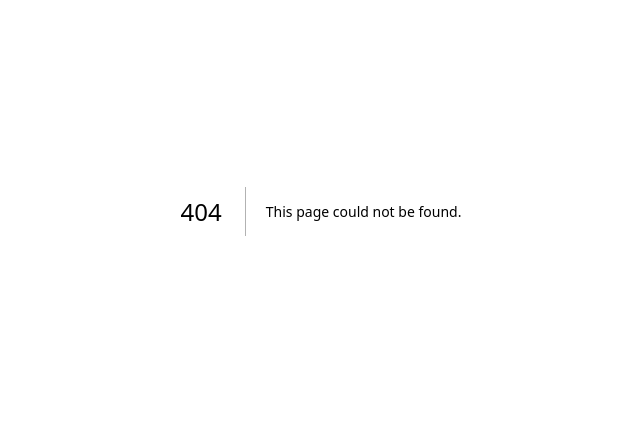
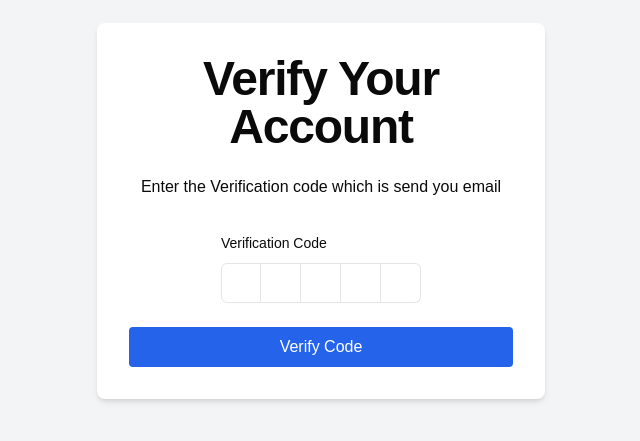
Before and after one commit to MuzamilHassan110/mstrymessage_nextjs, a Next.js app: page /verify-code/1 in a window 1280 px wide. Before the commit this address had no page. Shown: the part 189-630 px from the top of the page, without its empty margins (319-959 px from the left). Built offline with nearby package versions, Linux system fonts and the light colour scheme.

Commit message:
made route and page of verify-code

```diff
--- a/package.json
+++ b/package.json
@@ -21,6 +21,7 @@
     "bcrypt": "^5.1.1",
     "class-variance-authority": "^0.7.1",
     "clsx": "^2.1.1",
+    "input-otp": "^1.4.2",
     "lucide-react": "^0.473.0",
     "mongoose": "^8.9.5",
     "next": "15.1.4",
--- a/src/app/(auth)/sign-up/page.tsx
+++ b/src/app/(auth)/sign-up/page.tsx
@@ -79,7 +79,7 @@
           ? "You have successfully signed up!"
           : "Error signing up",
       });
-      router.replace(`/verify/${username}`);
+      router.replace(`/verify-code/${username}`);
       setIsSubmitting(false);
     } catch (error) {
       const axiosError = error as AxiosError<ApiResponse>;
--- /dev/null
+++ b/src/app/(auth)/verify-code/[username]/page.tsx
@@ -0,0 +1,112 @@
+"use client";
+import React from "react";
+import { useForm } from "react-hook-form";
+import { zodResolver } from "@hookform/resolvers/zod";
+import * as z from "zod";
+import { verifySchema } from "@/app/schemas/verifySchema";
+import axios from "axios";
+import { useParams, useRouter } from "next/navigation";
+import { useToast } from "@/hooks/use-toast";
+import {
+  InputOTP,
+  InputOTPGroup,
+  InputOTPSlot,
+} from "@/components/ui/input-otp";
+import {
+  Form,
+  FormControl,
+  FormField,
+  FormItem,
+  FormLabel,
+  FormMessage,
+} from "@/components/ui/form";
+
+const VerifyCode = () => {
+  const router = useRouter();
+  const params = useParams<{ username: string }>();
+  const { toast } = useToast();
+
+  const form = useForm<z.infer<typeof verifySchema>>({
+    resolver: zodResolver(verifySchema),
+    defaultValues: {
+      code: "",
+    },
+  });
+
+  const onSubmit = async (data: z.infer<typeof verifySchema>) => {
+    try {
+      const response = await axios.post("/api/verify-code", {
+        username: params.username,
+        code: data.code,
+      });
+      toast({
+        title: "Success",
+        description: response.data.message,
+      });
+      form.reset();
+      router.push("/dashboard");
+    } catch (error: any) {
+      toast({
+        title: "Error",
+        description: error.response?.data?.message || "Verification failed",
+      });
+    } finally {
+      form.reset();
+    }
+  };
+
+  return (
+    <div className="flex justify-center items-center min-h-screen bg-gray-100">
+      <div className="w-full max-w-md p-8 space-y-8 bg-white rounded-lg shadow-md">
+        <div className="text-center">
+          <h1 className="text-4xl font-extrabold tracking-tight lg:text-5xl mb-6">
+            Verify Your Account
+          </h1>
+          <p className="mb-4">
+            Enter the Verification code which is send you email
+          </p>
+        </div>
+        <Form {...form}>
+          <form
+            onSubmit={form.handleSubmit(onSubmit)}
+            className="space-y-6 flex flex-col justify-center items-center"
+          >
+            <FormField
+              control={form.control}
+              name="code"
+              render={({ field }) => (
+                <FormItem>
+                  <FormLabel>Verification Code</FormLabel>
+                  <FormControl>
+                    <InputOTP
+                      value={field.value}
+                      onChange={field.onChange}
+                      maxLength={5}
+                    >
+                      <InputOTPGroup>
+                        <InputOTPSlot index={0} />
+                        <InputOTPSlot index={1} />
+                        <InputOTPSlot index={2} />
+                        <InputOTPSlot index={3} />
+                        <InputOTPSlot index={4} />
+                      </InputOTPGroup>
+                    </InputOTP>
+                  </FormControl>
+                  <FormMessage />
+                </FormItem>
+              )}
+            />
+            <button
+              type="submit"
+              className="w-full px-4 py-2 text-white bg-blue-600 rounded hover:bg-blue-700"
+            >
+              Verify Code
+            </button>
+          </form>
+        </Form>
+      </div>
+    </div>
+  );
+};
+
+export default VerifyCode;
--- /dev/null
+++ b/src/app/api/verify-code/route.tsx
@@ -0,0 +1,31 @@
+import { ResponseHelper } from "@/app/helpers/ResponseHelper";
+import dbConnection from "@/app/lib/dbConnection";
+import UserModal from "@/app/models/user.modal";
+import { NextRequest } from "next/server";
+
+export async function POST(request: NextRequest) {
+  await dbConnection();
+  try {
+    const { username, code } = await request.json();
+    const decodedUsername = decodeURIComponent(username);
+    const user = await UserModal.findOne({ username: decodedUsername });
+    if (!user) {
+      return ResponseHelper.jsonResponse("User not found", 404);
+    }
+    if (user.verifyCode !== code) {
+      return ResponseHelper.jsonResponse("Verification code is incorrect", 401);
+    }
+    const updatedUser = await UserModal.findByIdAndUpdate(
+      user._id,
+      { isVerified: true },
+      { new: true }
+    );
+    if (!updatedUser) {
+      return ResponseHelper.jsonResponse("Failed to verify user", 404);
+    }
+    return ResponseHelper.jsonResponse("User verified successfully", 200);
+  } catch (error) {
+    console.error("error in Verify-code ", error);
+    return ResponseHelper.jsonResponse("error in Verify-code", 500);
+  }
+}
--- a/src/app/schemas/verifySchema.ts
+++ b/src/app/schemas/verifySchema.ts
@@ -1,5 +1,5 @@
 import { z } from "zod"
 
 export const verifySchema = z.object({
-    code: z.string().min(6, { message: " verification must be contain 6 digits" })
+    code: z.string().min(5, { message: " verification must be contain 5 digits" })
 })
--- /dev/null
+++ b/src/components/ui/input-otp.tsx
@@ -0,0 +1,71 @@
+"use client"
+
+import * as React from "react"
+import { OTPInput, OTPInputContext } from "input-otp"
+import { Dot } from "lucide-react"
+
+import { cn } from "@/lib/utils"
+
+const InputOTP = React.forwardRef<
+  React.ElementRef<typeof OTPInput>,
+  React.ComponentPropsWithoutRef<typeof OTPInput>
+>(({ className, containerClassName, ...props }, ref) => (
+  <OTPInput
+    ref={ref}
+    containerClassName={cn(
+      "flex items-center gap-2 has-[:disabled]:opacity-50",
+      containerClassName
+    )}
+    className={cn("disabled:cursor-not-allowed", className)}
+    {...props}
+  />
+))
+InputOTP.displayName = "InputOTP"
+
+const InputOTPGroup = React.forwardRef<
+  React.ElementRef<"div">,
+  React.ComponentPropsWithoutRef<"div">
+>(({ className, ...props }, ref) => (
+  <div ref={ref} className={cn("flex items-center", className)} {...props} />
+))
+InputOTPGroup.displayName = "InputOTPGroup"
+
+const InputOTPSlot = React.forwardRef<
+  React.ElementRef<"div">,
+  React.ComponentPropsWithoutRef<"div"> & { index: number }
+>(({ index, className, ...props }, ref) => {
+  const inputOTPContext = React.useContext(OTPInputContext)
+  const { char, hasFakeCaret, isActive } = inputOTPContext.slots[index]
+
+  return (
+    <div
+      ref={ref}
+      className={cn(
+        "relative flex h-10 w-10 items-center justify-center border-y border-r border-input text-sm transition-all first:rounded-l-md first:border-l last:rounded-r-md",
+        isActive && "z-10 ring-2 ring-ring ring-offset-background",
+        className
+      )}
+      {...props}
+    >
+      {char}
+      {hasFakeCaret && (
+        <div className="pointer-events-none absolute inset-0 flex items-center justify-center">
+          <div className="h-4 w-px animate-caret-blink bg-foreground duration-1000" />
+        </div>
+      )}
+    </div>
+  )
+})
+InputOTPSlot.displayName = "InputOTPSlot"
+
+const InputOTPSeparator = React.forwardRef<
+  React.ElementRef<"div">,
+  React.ComponentPropsWithoutRef<"div">
+>(({ ...props }, ref) => (
+  <div ref={ref} role="separator" {...props}>
+    <Dot />
+  </div>
+))
+InputOTPSeparator.displayName = "InputOTPSeparator"
+
+export { InputOTP, InputOTPGroup, InputOTPSlot, InputOTPSeparator }
```
Also changed, not shown: 1 other file (tests, documents, lock files or other folders).
